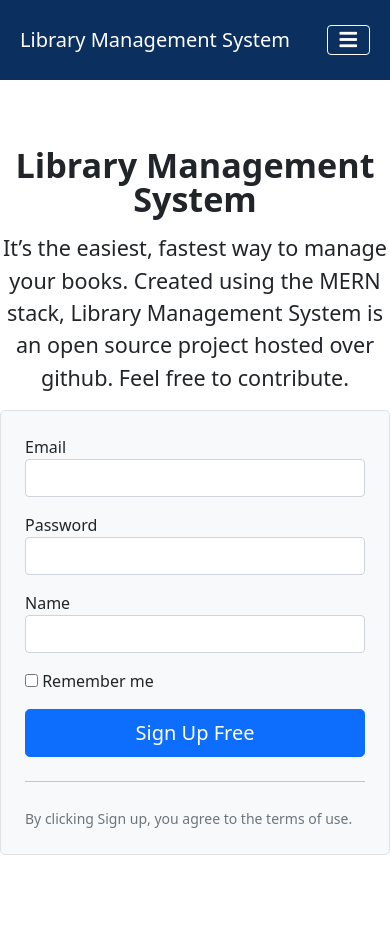
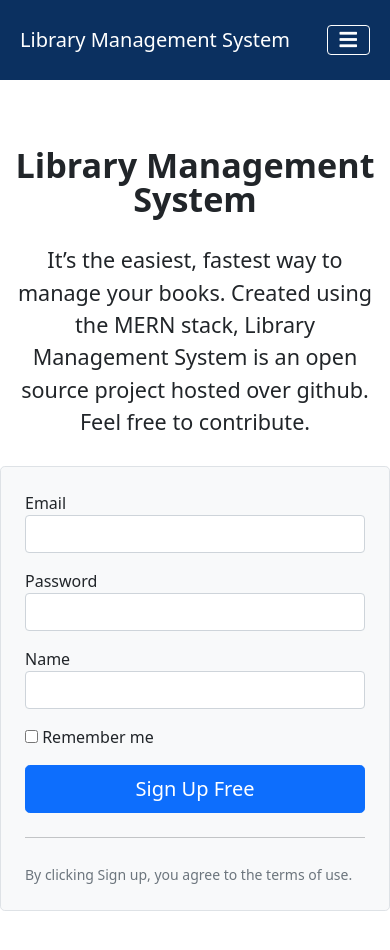
Before and after one commit to abhi886/react-library-management-system, a React (Create React App) app: page / in a window 390 px wide. Shown: the top 950 px of the page. Before the commit the page ends 923 px from the top, so only its background shows below. Built offline with nearby package versions, Linux system fonts and the light colour scheme; no server answers.

Commit message:
Responsive Landing Page description paragraph on small screen

```diff
--- a/src/App.css
+++ b/src/App.css
@@ -146,3 +146,9 @@
 #CIUimage {
   cursor: pointer;
 }
+
+@media only screen and (max-width: 600px) {
+  .indexTitleDescription {
+    padding: 12px;
+  }
+}
--- a/src/components/landingPage.jsx
+++ b/src/components/landingPage.jsx
@@ -4,10 +4,12 @@ import RegisterForm from "./registerForm";
 function landingPage() {
   return (
     <div className='container'>
-      <div class='row align-items-center g-lg-5 py-5'>
-        <div class='col-lg-7 text-center text-lg-start'>
-          <h1 class='display-4 fw-bold lh-1 mb-3'>Library Management System</h1>
-          <p class='col-lg-10 fs-4'>
+      <div className='row align-items-center g-lg-5 py-5'>
+        <div className='col-lg-7 text-center text-lg-start'>
+          <h1 className='display-4 fw-bold lh-1 mb-3'>
+            Library Management System
+          </h1>
+          <p className='col-lg-10 fs-4 indexTitleDescription'>
             It’s the easiest, fastest way to manage your books. Created using
             the MERN stack, Library Management System is an open source project
             hosted over github. Feel free to contribute.
```
